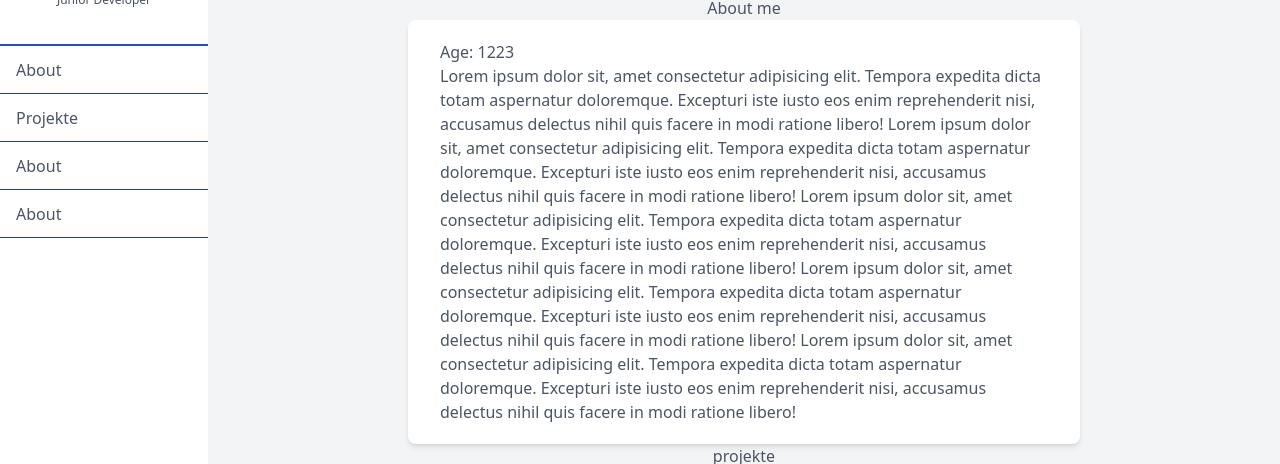
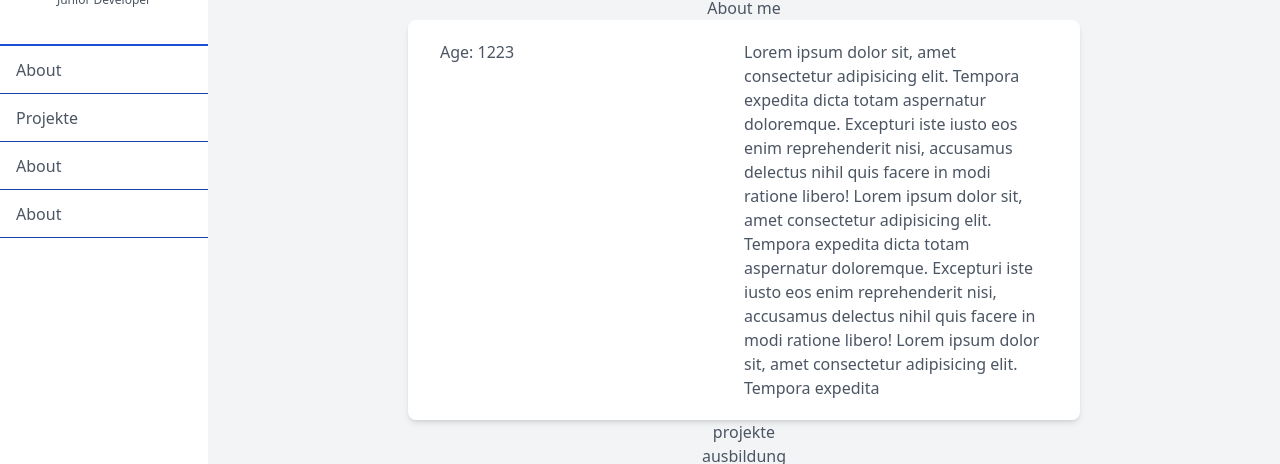
Before and after one commit to TimonGisler/personal-portfolio-jekyll, a Jekyll site: the page built from index.html, in a window 1280 px wide, cut to the strip 116-580 px from the top of the page. Built offline with Jekyll 4.4.1, drawn with Linux system fonts in a browser that asks for light colours.

Commit message:
improved formatting of about me box

```diff
--- a/_includes/aboutMe.html
+++ b/_includes/aboutMe.html
@@ -4,7 +4,8 @@
 
     <h1>About me</h1>
 
-    <div class="card">
+    <div class="card grid grid-cols-2">
+
         <div id="info-list">
             <ul>
                 <li>
@@ -22,15 +23,7 @@
                 dicta totam aspernatur doloremque. Excepturi iste iusto eos enim
                 reprehenderit nisi, accusamus delectus nihil quis facere in modi ratione
                 libero! Lorem ipsum dolor sit, amet consectetur adipisicing elit. Tempora expedita
-                dicta totam aspernatur doloremque. Excepturi iste iusto eos enim
-                reprehenderit nisi, accusamus delectus nihil quis facere in modi ratione
-                libero! Lorem ipsum dolor sit, amet consectetur adipisicing elit. Tempora expedita
-                dicta totam aspernatur doloremque. Excepturi iste iusto eos enim
-                reprehenderit nisi, accusamus delectus nihil quis facere in modi ratione
-                libero! Lorem ipsum dolor sit, amet consectetur adipisicing elit. Tempora expedita
-                dicta totam aspernatur doloremque. Excepturi iste iusto eos enim
-                reprehenderit nisi, accusamus delectus nihil quis facere in modi ratione
-                libero!
+
             </p>
         </div>
 
--- a/assets/css/styles.css
+++ b/assets/css/styles.css
@@ -627,6 +627,10 @@ video {
   cursor: pointer;
 }
 
+.grid-cols-2 {
+  grid-template-columns: repeat(2, minmax(0, 1fr));
+}
+
 .flex-col {
   flex-direction: column;
 }
```
